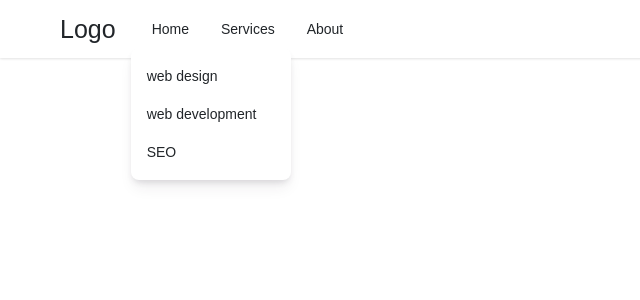
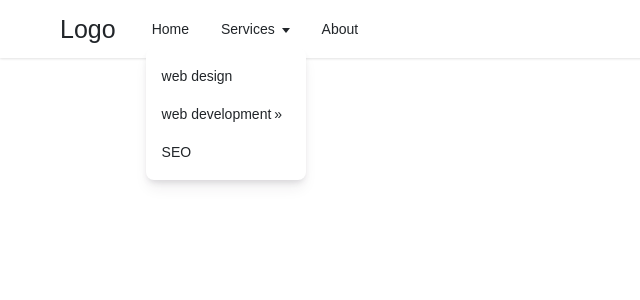
Before and after one commit to AlainBartmanDilaw/sports-bets, a React (Create React App) app: page / in a window 1280 px wide. Both pictures are taken after a click on the button "Services". Shown: the top 300 px of the page, without its empty margins (0-640 px from the left). Built offline with nearby package versions, Linux system fonts and the light colour scheme.

Commit message:
Gestion des sous menus multi level

```diff
--- a/src/components/Dropdown.tsx
+++ b/src/components/Dropdown.tsx
@@ -1,17 +1,20 @@
 import IMenuItem from "../IMenuItem";
+import MenuItems from './MenuItems';
 
 // Define your component props
 type SubItemProps = {
     submenus: IMenuItem[];
     dropdown: boolean;
+    depthLevel: number;
 }
-const Dropdown: React.FC<SubItemProps> = ({submenus, dropdown}) => {
+const Dropdown: React.FC<SubItemProps> = ({submenus, dropdown, depthLevel}) => {
+    depthLevel += 1;
+    const dropdownClass: string = depthLevel > 1 ? "dropdown-submenu" : "";
     return (
-        <ul className={`dropdown ${dropdown ? "show" : ""}`}>
+        <ul className={`dropdown ${dropdownClass} ${dropdown ? "show" : ""}`}>
             {submenus.map((submenu: IMenuItem, index: number) => (
-                <li key={index} className="menu-items">
-                    <a href={submenu.url}>{submenu.title}</a>
-                </li>
+                <MenuItems item={submenu} key={index}
+                           depthLevel={depthLevel}/>
             ))}
         </ul>
     );
--- a/src/components/MenuItems.tsx
+++ b/src/components/MenuItems.tsx
@@ -5,8 +5,9 @@ import Dropdown from './Dropdown';
 
 type ItemProps = {
     item: IMenuItem;
+    depthLevel: number;
 }
-const MenuItems: React.FC<ItemProps> = ({ item }) => {
+const MenuItems: React.FC<ItemProps> = ({ item, depthLevel }) => {
     const [dropdown, setDropdown] = useState(false);
     return (
         <li className="menu-items">
@@ -16,10 +17,12 @@ const MenuItems: React.FC<ItemProps> = ({ item }) => {
                             aria-expanded={dropdown ? "true" : "false"}
                             onClick={() => setDropdown((prev) => !prev)}
                     >
-                        {item.title}{' '}
+                        {item.title}{" "}
+                        {depthLevel>0?<span>&raquo;</span>:<span className="arrow"/> }
                     </button>
                     <Dropdown submenus={item.submenu}
                               dropdown={dropdown}
+                              depthLevel={depthLevel}
                     />
                 </>
             ) : (
--- a/src/components/Navbar.tsx
+++ b/src/components/Navbar.tsx
@@ -7,7 +7,8 @@ const Navbar = () => {
         <nav>
             <ul className="menus">
                 {menuItems.map((menu: IMenuItem, index: number) => {
-                    return <MenuItems item={menu} key={index} />;
+                    const depthLevel = 0;
+                    return <MenuItems item={menu} key={index} depthLevel={depthLevel} />;
                 })}
             </ul>
         </nav>
```
